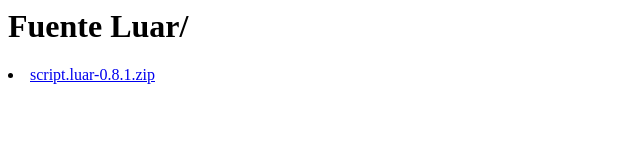
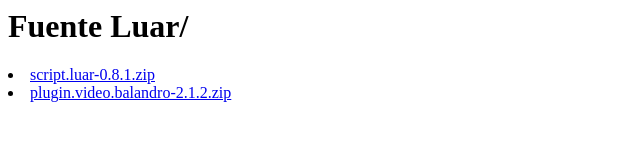
Before and after one commit to TH3AL3X/kodi, a plain HTML site: page index.html in a window 1280 px wide. Shown: the whole page, without its empty margins (0-640 px from the left). Drawn offline with Linux system fonts and the light colour scheme.

Commit message:
Update index.html

```diff
--- a/index.html
+++ b/index.html
@@ -4,4 +4,5 @@
  </head>
  <body>
 	    <li><a href="script.luar-0.8.1.zip">script.luar-0.8.1.zip</a></li>
+	    <li><a href="plugin.video.balandro-2.1.2.zip">plugin.video.balandro-2.1.2.zip</a><td></td></li>
  </body></html>
```
